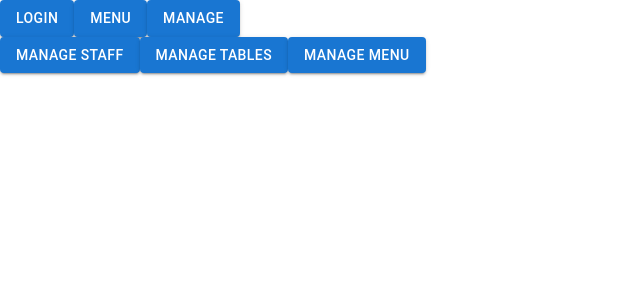
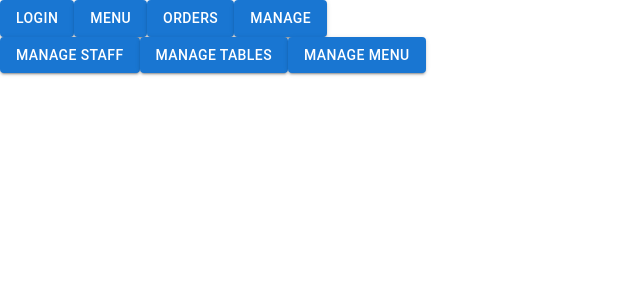
Before and after one commit to BrenyQT/CS4227-Restaurant-Management-System, a Next.js app in the folder frontend/: page /manage in a window 1280 px wide. Shown: the top 300 px of the page, without its empty margins (0-640 px from the left). Built offline with nearby package versions, Linux system fonts and the light colour scheme.

Commit message:
nav: added orders to navbar
Signed-off-by: bourkupine <euanbourke@gmail.com>

```diff
--- a/frontend/src/app/components/navbar/foodBar.tsx
+++ b/frontend/src/app/components/navbar/foodBar.tsx
@@ -21,6 +21,9 @@ export function NavBar() {
             </Button>
             <Button variant="contained" onClick={() => router.push('/menu')}>
                 Menu
+            </Button>
+            <Button variant="contained" onClick={() => router.push('/orders')}>
+                Orders
             </Button>
             {isStaffHighLevel() ?
                 <Button variant="contained" onClick={() => router.push('/manage')}>
```
